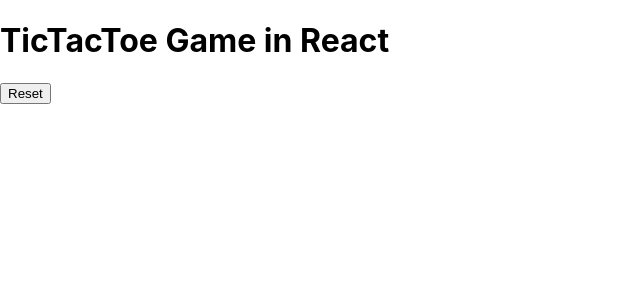
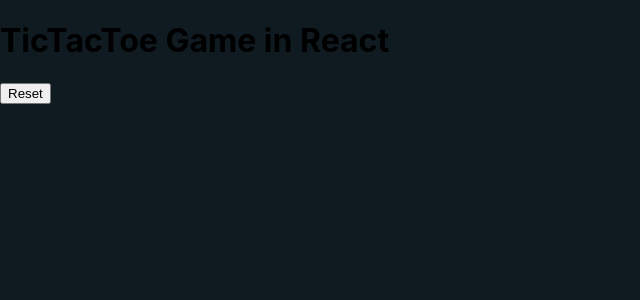
Before and after one commit to kanishkadz/TicTacToe-React, a React (Create React App) app in the folder tictactoe/: page / in a window 1280 px wide. Shown: the top 300 px of the page, without its empty margins (0-640 px from the left). Built offline with nearby package versions, Linux system fonts and the light colour scheme.

Commit message:
Update index.css

```diff
--- a/tictactoe/src/index.css
+++ b/tictactoe/src/index.css
@@ -5,6 +5,7 @@ body {
     sans-serif;
   -webkit-font-smoothing: antialiased;
   -moz-osx-font-smoothing: grayscale;
+  background: #0f1B21;
 }
 
 code {
```
